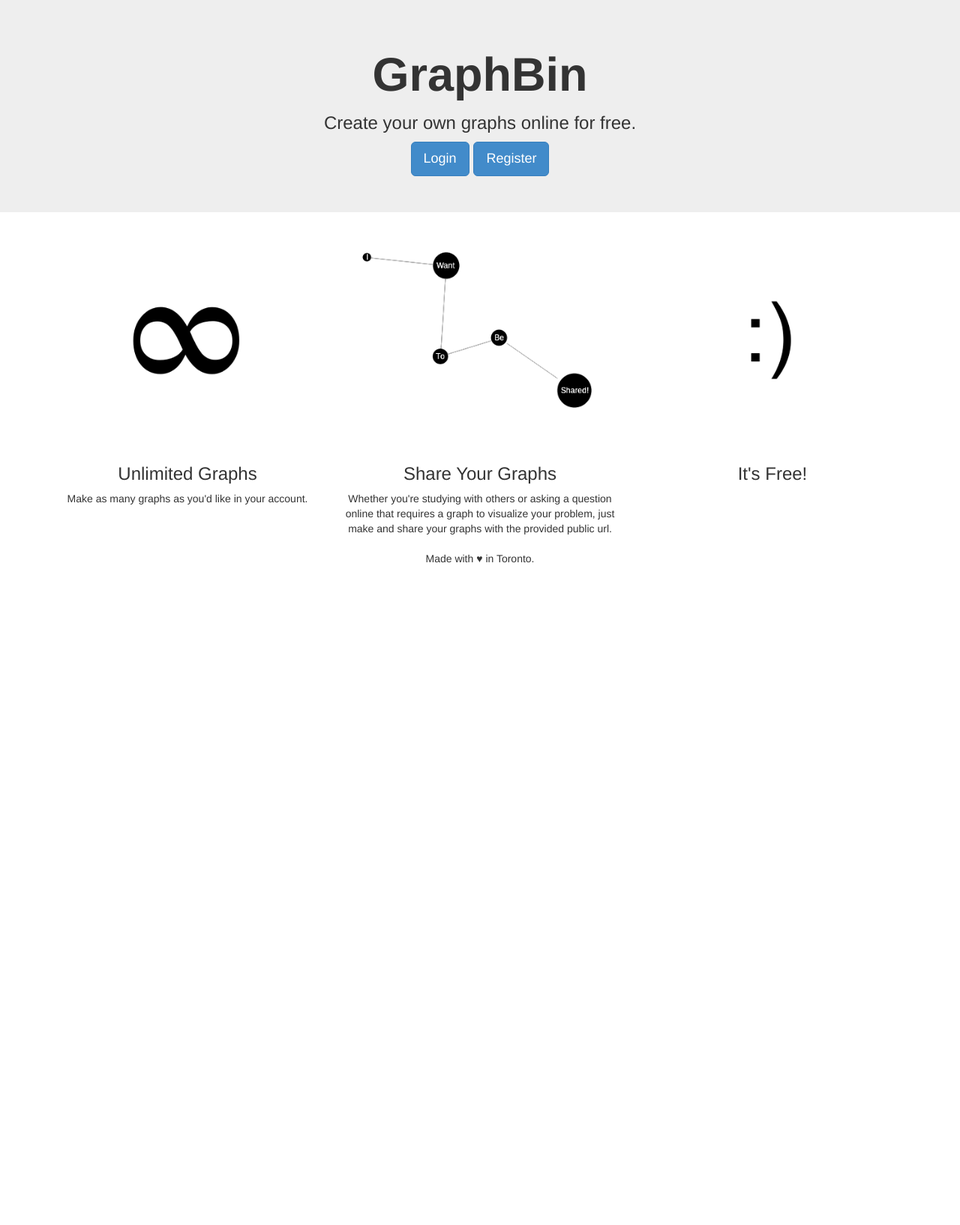
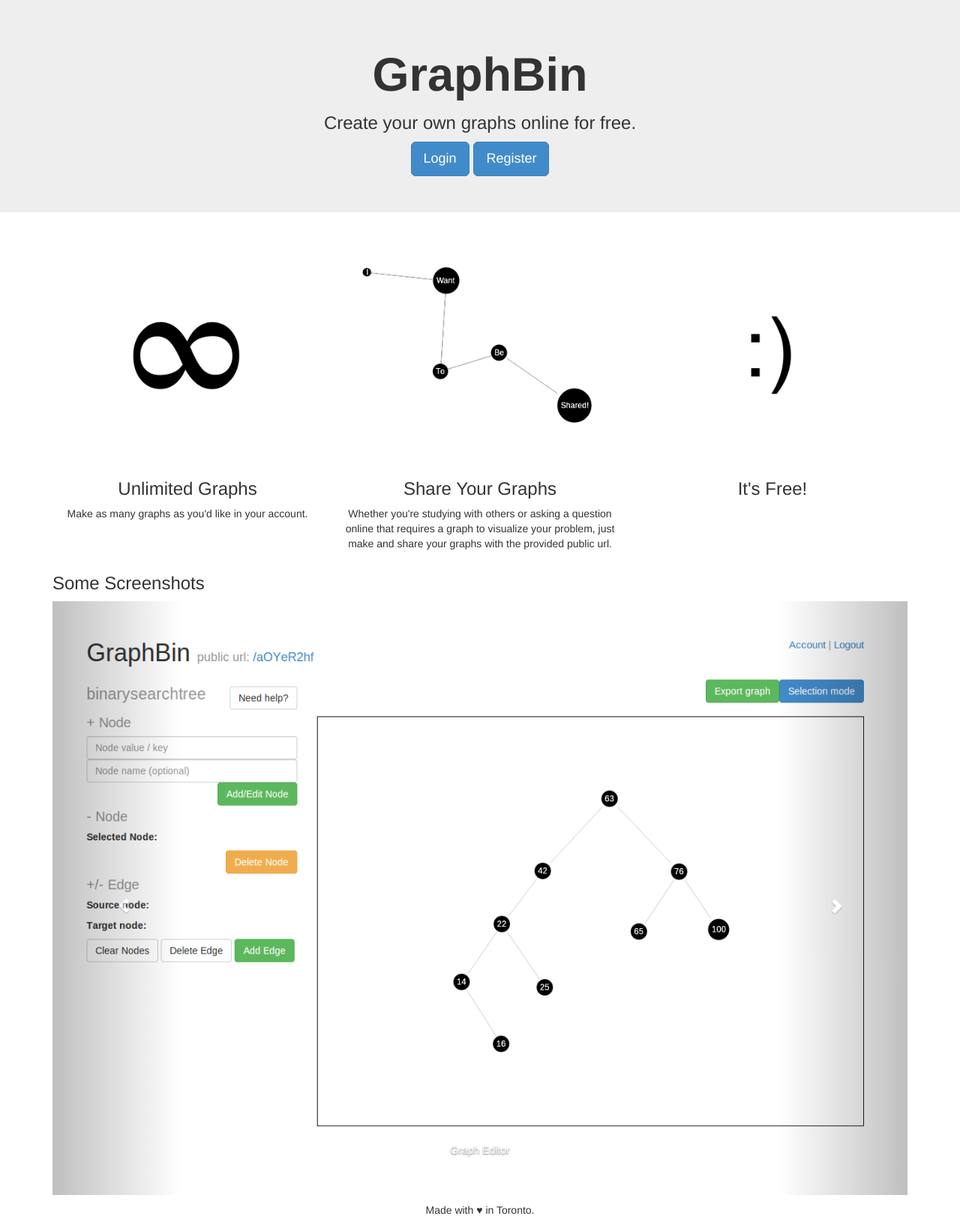
Before and after one commit to tomzaragoza/graphbin, a Flask app: page / in a window 1280 px wide. Shown: the whole page at 75% size. Before the commit the page ends 751 px from the top, so only its background shows below. Run offline with Flask 2, Linux system fonts and the light colour scheme.

Commit message:
add in carousel to index page for sneak peak

```diff
--- a/templates/index.html
+++ b/templates/index.html
@@ -23,8 +23,10 @@
 					</center>
 				</div>
 			</div>
+
 			<div class="bs-docs-featurette">
 				<div class="container">
+					<br>
 					<div class="row">
 						<center>
 						<div class="col-md-4">
@@ -42,6 +44,43 @@
 							<h3>It's Free!</h3>
 						</div>
 						</center>
+					</div>
+
+					<!-- Carousel For Screenshots -->
+					<center></center><h3>Some Screenshots</h3></center>
+					<div id="carousel-example-generic" class="carousel slide" data-ride="carousel">
+					  <!-- Indicators -->
+					  <ol class="carousel-indicators">
+					    <li data-target="#carousel-example-generic" data-slide-to="0" class="active"></li>
+					    <li data-target="#carousel-example-generic" data-slide-to="1"></li>
+					    <li data-target="#carousel-example-generic" data-slide-to="2"></li>
+					  </ol>
+
+					  <!-- Wrapper for slides -->
+					  <div class="carousel-inner">
+					    <div class="item active">
+					      <img src="/static/img/graph_editor_screenshot.png" class="img-responsive">
+					      <div class="carousel-caption">
+					        Graph Editor
+					      </div>
+					    </div>
+
+					    <div class="item">
+					      <img src="/static/img/account_screenshot.png" class="img-responsive">
+					      <div class="carousel-caption">
+					        Account
+					      </div>
+					    </div>
+
+					  </div>
+
+					  <!-- Controls -->
+					  <a class="left carousel-control" href="#carousel-example-generic" data-slide="prev">
+					    <span class="glyphicon glyphicon-chevron-left"></span>
+					  </a>
+					  <a class="right carousel-control" href="#carousel-example-generic" data-slide="next">
+					    <span class="glyphicon glyphicon-chevron-right"></span>
+					  </a>
 					</div>
 				</div>
 				<div class="container">
```
Also changed, not shown: static/img/account_screenshot.png (added), static/img/graph_editor_screenshot.png (added).
